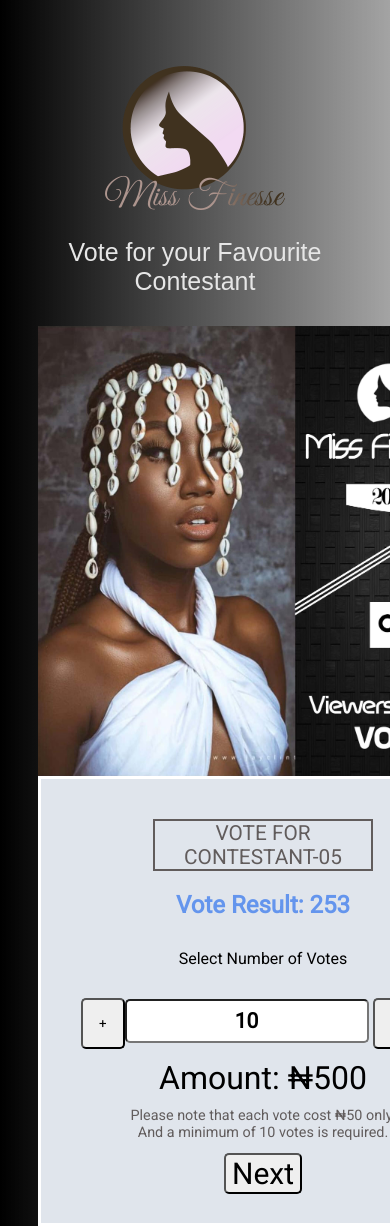
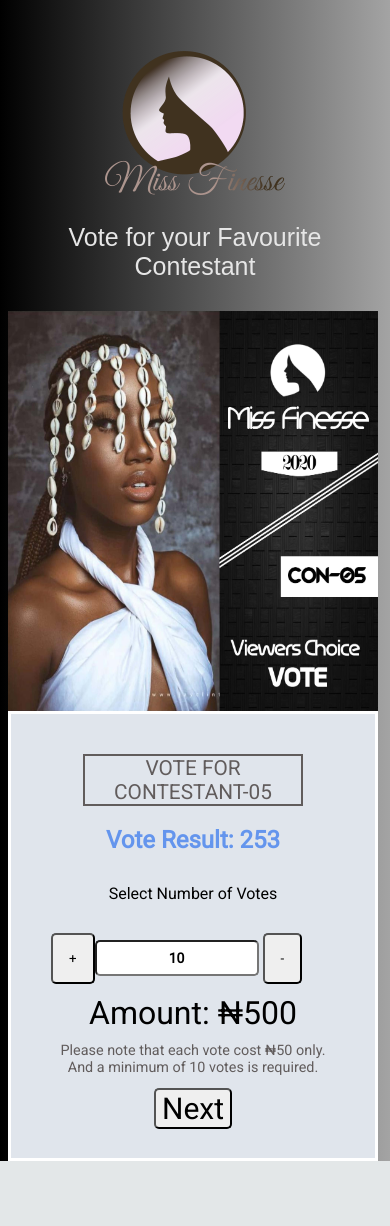
Before and after one commit to ubanitc/Ubani-tochukwu, a PHP site: page /design.html in a window 390 px wide; the page is wider, and only the part inside the window is pictured. After the commit the page ends 1161 px from the top of that part, so only its background shows below. Run offline with PHP 8.4, Linux system fonts and the light colour scheme.

Commit message:
Add files via upload

```diff
--- a/styles.css
+++ b/styles.css
@@ -321,3 +321,177 @@ td {
   border: 5px solid;
   border-color: cornflowerblue;
 }
+/* @media only screen and (min-width: 1155px) {
+  body {
+    margin: 500px;
+  }
+}
+@media only screen and (min-width: 750px) {
+  body {
+    margin: 200px;
+  }
+}
+@media only screen and (min-width: 600px) {
+  body {
+    margin: 100px;
+  }
+} */
+@media only screen and (max-width: 500px) {
+  body {
+    padding: 15px 0;
+  }
+  .contestant-img {
+    width: 450px;
+    height: 400px;
+  }
+  #vote-form {
+    width: 450px;
+  }
+
+  .vote-out {
+    font-size: 14px;
+  }
+}
+@media only screen and (max-width: 477px) {
+  body {
+    padding: 15px 0;
+  }
+  .contestant-img {
+    width: 450px;
+    height: 400px;
+  }
+  #vote-form {
+    width: 450px;
+  }
+
+  .vote-out {
+    font-size: 14px;
+  }
+}
+@media only screen and (max-width: 473px) {
+  body {
+    padding: 15px 0;
+  }
+  .contestant-img {
+    width: 420px;
+    height: 400px;
+  }
+  #vote-form {
+    width: 420px;
+  }
+
+  .vote-out {
+    font-size: 14px;
+  }
+}
+@media only screen and (max-width: 431px) {
+  body {
+    padding: 15px 0;
+  }
+  .contestant-img {
+    width: 395px;
+    height: 400px;
+  }
+  #vote-form {
+    width: 395px;
+  }
+
+  .vote-out {
+    font-size: 14px;
+  }
+}
+@media only screen and (max-width: 415px) {
+  body {
+    padding: 15px 0;
+  }
+  .contestant-img {
+    width: 370px;
+    height: 400px;
+  }
+  #vote-form {
+    width: 370px;
+  }
+
+  .vote-out {
+    font-size: 14px;
+  }
+}
+
+@media only screen and (max-width: 386px) {
+  body {
+    padding: 15px 0;
+  }
+  .contestant-img {
+    width: 340px;
+    height: 360px;
+  }
+  #vote-form {
+    width: 340px;
+  }
+
+  .vote-out {
+    font-size: 13px;
+  }
+}
+
+@media only screen and (max-width: 362px) {
+  body {
+    padding: 15px 0;
+  }
+  .contestant-img {
+    width: 320px;
+    height: 360px;
+  }
+  #vote-form {
+    width: 320px;
+  }
+
+  .vote-out {
+    font-size: 13px;
+  }
+  .vote-count {
+    margin-left: 20px;
+    margin-right: 20px;
+  }
+}
+@media only screen and (max-width: 336px) {
+  body {
+    padding: 15px 0;
+  }
+  .contestant-img {
+    width: 300px;
+    height: 360px;
+  }
+  #vote-form {
+    width: 300px;
+  }
+
+  .vote-out {
+    font-size: 13px;
+  }
+  .vote-count {
+    margin-left: 20px;
+    margin-right: 20px;
+  }
+}
+
+@media only screen and (max-width: 314px) {
+  body {
+    padding: 15px 0;
+  }
+  .contestant-img {
+    width: 280px;
+    height: 360px;
+  }
+  #vote-form {
+    width: 280px;
+  }
+
+  .vote-out {
+    font-size: 13px;
+  }
+  .vote-count {
+    margin-left: 20px;
+    margin-right: 20px;
+  }
+}
```
